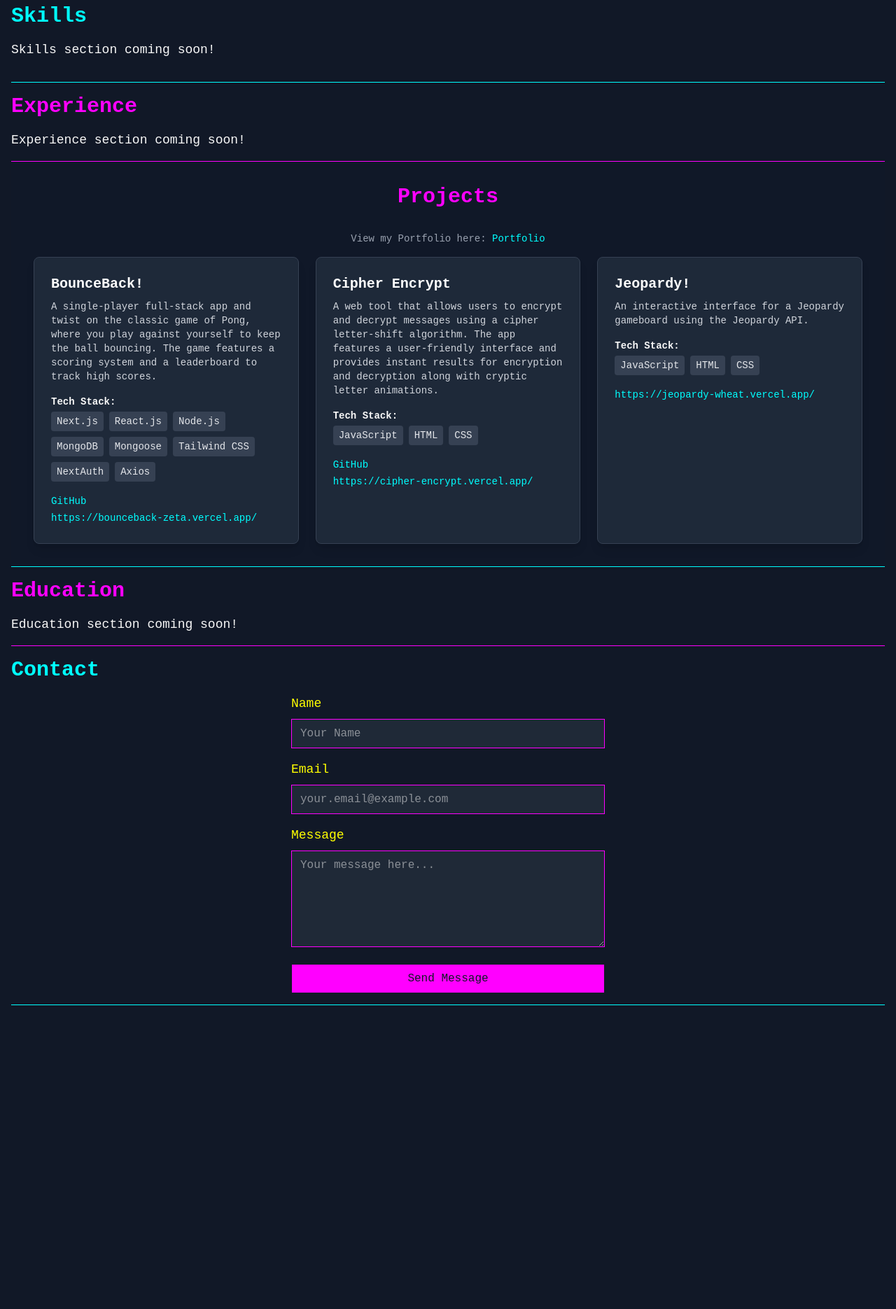
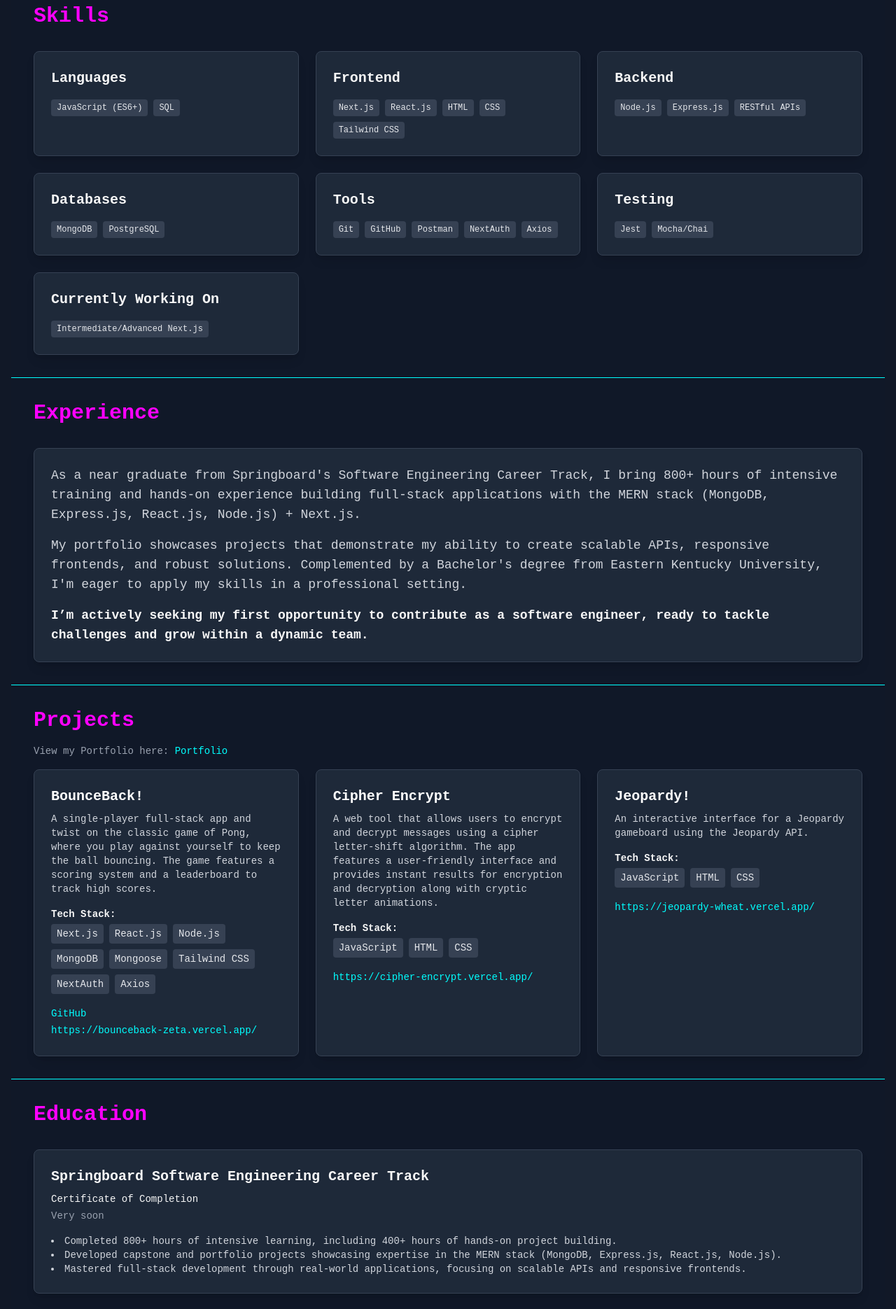
Before and after one commit to natep1123/Digital-CV, a Next.js app: page / in a window 1280 px wide. Shown: the part 500-2370 px from the top of the page at 70% size. Before the commit the page ends 1952 px from the top, so only its background shows below. Built offline with nearby package versions, Linux system fonts and the light colour scheme.

Commit message:
Added skills, education and experience sections, plus styling

```diff
--- a/src/components/About.jsx
+++ b/src/components/About.jsx
@@ -1,6 +1,9 @@
 export default function About() {
   return (
-    <section id="about" className="py-4 border-b border-[#ff00ff]">
+    <section
+      id="about"
+      className="py-4 border-b border-[#00ffff] px-4 sm:px-6 lg:px-8"
+    >
       <h2 className="text-3xl font-bold text-[#ff00ff] mb-4">About</h2>
       <p className="text-lg text-[#f8f8f8] mb-4">Welcome to my digital CV!</p>
       <p className="text-lg text-[#f8f8f8] mb-4">
--- a/src/components/Contact.jsx
+++ b/src/components/Contact.jsx
@@ -36,8 +36,11 @@
   };
 
   return (
-    <section id="contact" className="py-4 border-b border-[#00ffff]">
-      <h2 className="text-3xl font-bold text-[#00ffff] mb-4">Contact</h2>
+    <section
+      id="contact"
+      className="py-4 border-b border-[#00ffff] px-4 sm:px-6 lg:px-8"
+    >
+      <h2 className="text-3xl font-bold text-[#ff00ff] mb-4">Contact</h2>
       <form
         onSubmit={handleSubmit}
         className="flex flex-col gap-4 max-w-md mx-auto"
--- a/src/components/Education.jsx
+++ b/src/components/Education.jsx
@@ -1,8 +1,51 @@
 export default function Education() {
+  const education = [
+    {
+      institution: "Springboard Software Engineering Career Track",
+      credential: "Certificate of Completion",
+      date: "Very soon",
+      details: [
+        "Completed 800+ hours of intensive learning, including 400+ hours of hands-on project building.",
+        "Developed capstone and portfolio projects showcasing expertise in the MERN stack (MongoDB, Express.js, React.js, Node.js).",
+        "Mastered full-stack development through real-world applications, focusing on scalable APIs and responsive frontends.",
+      ],
+    },
+    {
+      institution: "Eastern Kentucky University",
+      credential: "Bachelor of Science in Parks and Recreation",
+      date: "May 2024",
+      details: [
+        "Completed a senior internship at Lilley Cornett Woods, designing and constructing a bridge to improve accessibility for a research trail as a capstone project.",
+        "Gained skills in project planning, stakeholder collaboration, and practical problem-solving in outdoor environments.",
+      ],
+    },
+  ];
+
   return (
-    <section id="education" className="py-4 border-b border-[#ff00ff]">
-      <h2 className="text-3xl font-bold text-[#ff00ff] mb-4">Education</h2>
-      <p className="text-lg ">Education section coming soon!</p>
+    <section
+      id="education"
+      className="py-8 border-b border-[#00ffff] bg-gray-900"
+    >
+      <div className="max-w-7xl mx-auto px-4 sm:px-6 lg:px-8">
+        <h2 className="text-3xl font-bold text-[#ff00ff] mb-8">Education</h2>
+        <div className="grid grid-cols-1 gap-6">
+          {education.map((edu, index) => (
+            <div
+              key={index}
+              className="bg-gray-800 rounded-lg p-6 shadow-lg hover:shadow-xl transition-shadow duration-300 border border-gray-700"
+            >
+              <h3 className="text-xl font-semibold mb-2">{edu.institution}</h3>
+              <p className="text-sm mb-1">{edu.credential}</p>
+              <p className="text-gray-400 text-sm mb-4">{edu.date}</p>
+              <ul className="list-disc list-inside text-gray-300 text-sm">
+                {edu.details.map((detail, detailIndex) => (
+                  <li key={detailIndex}>{detail}</li>
+                ))}
+              </ul>
+            </div>
+          ))}
+        </div>
+      </div>
     </section>
   );
 }
--- a/src/components/Experience.jsx
+++ b/src/components/Experience.jsx
@@ -1,8 +1,31 @@
 export default function Experience() {
   return (
-    <section id="experience" className="py-4 border-b border-[#ff00ff]">
-      <h2 className="text-3xl font-bold text-[#ff00ff] mb-4">Experience</h2>
-      <p className="text-lg ">Experience section coming soon!</p>
+    <section
+      id="experience"
+      className="py-8 border-b border-[#00ffff] bg-gray-900 px-4 sm:px-6 lg:px-8"
+    >
+      <div className="max-w-7xl mx-auto">
+        <h2 className="text-3xl font-bold text-[#ff00ff] mb-8">Experience</h2>
+        <div className="bg-gray-800 rounded-lg p-6 shadow-lg border border-gray-700">
+          <p className="text-gray-300 text-lg mb-4">
+            As a near graduate from Springboard's Software Engineering Career
+            Track, I bring 800+ hours of intensive training and hands-on
+            experience building full-stack applications with the MERN stack
+            (MongoDB, Express.js, React.js, Node.js) + Next.js.
+          </p>
+          <p className="text-gray-300 text-lg mb-4">
+            My portfolio showcases projects that demonstrate my ability to
+            create scalable APIs, responsive frontends, and robust solutions.
+            Complemented by a Bachelor's degree from Eastern Kentucky
+            University, I'm eager to apply my skills in a professional setting.
+          </p>
+          <p className="text-lg font-semibold">
+            I’m actively seeking my first opportunity to contribute as a
+            software engineer, ready to tackle challenges and grow within a
+            dynamic team.
+          </p>
+        </div>
+      </div>
     </section>
   );
 }
--- a/src/components/Projects.jsx
+++ b/src/components/Projects.jsx
@@ -7,10 +7,8 @@
       className="py-8 border-b border-[#00ffff] bg-gray-900"
     >
       <div className="max-w-7xl mx-auto px-4 sm:px-6 lg:px-8">
-        <h2 className="text-3xl font-bold text-[#ff00ff] mb-8 text-center">
-          Projects
-        </h2>
-        <span className="text-sm text-center text-gray-400 mb-4 block">
+        <h2 className="text-3xl font-bold text-[#ff00ff] mb-4">Projects</h2>
+        <span className="text-sm text-gray-400 mb-4 block">
           View my Portfolio here:{" "}
           <a
             href="https://github.com/natep1123/Portfolio"
@@ -23,7 +21,7 @@
           {projects.map((project, index) => (
             <div
               key={index}
-              className="bg-gray-800 rounded-lg p-6 shadow-lg hover:shadow-xl transition-shadow duration-300 border border-gray-700"
+              className="bg-gray-800 rounded-lg p-6 shadow-lg border border-gray-700"
             >
               <h3 className="text-xl font-semibold text-white mb-2">
                 {project.title}
--- a/src/components/Skills.jsx
+++ b/src/components/Skills.jsx
@@ -1,8 +1,62 @@
 export default function Skills() {
+  const skills = [
+    {
+      category: "Languages",
+      items: ["JavaScript (ES6+)", "SQL"],
+    },
+    {
+      category: "Frontend",
+      items: ["Next.js", "React.js", "HTML", "CSS", "Tailwind CSS"],
+    },
+    {
+      category: "Backend",
+      items: ["Node.js", "Express.js", "RESTful APIs"],
+    },
+    {
+      category: "Databases",
+      items: ["MongoDB", "PostgreSQL"],
+    },
+    {
+      category: "Tools",
+      items: ["Git", "GitHub", "Postman", "NextAuth", "Axios"],
+    },
+    {
+      category: "Testing",
+      items: ["Jest", "Mocha/Chai"],
+    },
+    {
+      category: "Currently Working On",
+      items: ["Intermediate/Advanced Next.js"],
+    },
+  ];
+
   return (
-    <section id="skills" className="py-8 border-b border-[#00ffff]">
-      <h2 className="text-3xl font-bold text-[#00ffff] mb-4">Skills</h2>
-      <p className="text-lg">Skills section coming soon!</p>
+    <section id="skills" className="py-8 border-b border-[#00ffff] bg-gray-900">
+      <div className="max-w-7xl mx-auto px-4 sm:px-6 lg:px-8">
+        <h2 className="text-3xl font-bold text-[#ff00ff] mb-8">Skills</h2>
+        <div className="grid grid-cols-1 md:grid-cols-2 lg:grid-cols-3 gap-6">
+          {skills.map((skillGroup, index) => (
+            <div
+              key={index}
+              className="bg-gray-800 rounded-lg p-6 shadow-lg hover:shadow-xl transition-shadow duration-300 border border-gray-700"
+            >
+              <h3 className="text-xl font-semibold mb-4">
+                {skillGroup.category}
+              </h3>
+              <ul className="flex flex-wrap gap-2">
+                {skillGroup.items.map((skill, skillIndex) => (
+                  <li
+                    key={skillIndex}
+                    className="text-xs bg-gray-700 text-gray-200 px-2 py-1 rounded"
+                  >
+                    {skill}
+                  </li>
+                ))}
+              </ul>
+            </div>
+          ))}
+        </div>
+      </div>
     </section>
   );
 }
--- a/src/lib/projectsDB.js
+++ b/src/lib/projectsDB.js
@@ -29,7 +29,7 @@
   },
   {
     title: "Cipher Encrypt",
-    githubRepo: "https://github.com/natep1123/project-two",
+    githubRepo: null,
     deploymentLink: "https://cipher-encrypt.vercel.app/",
     techStack: ["JavaScript", "HTML", "CSS"],
     summary:
```
